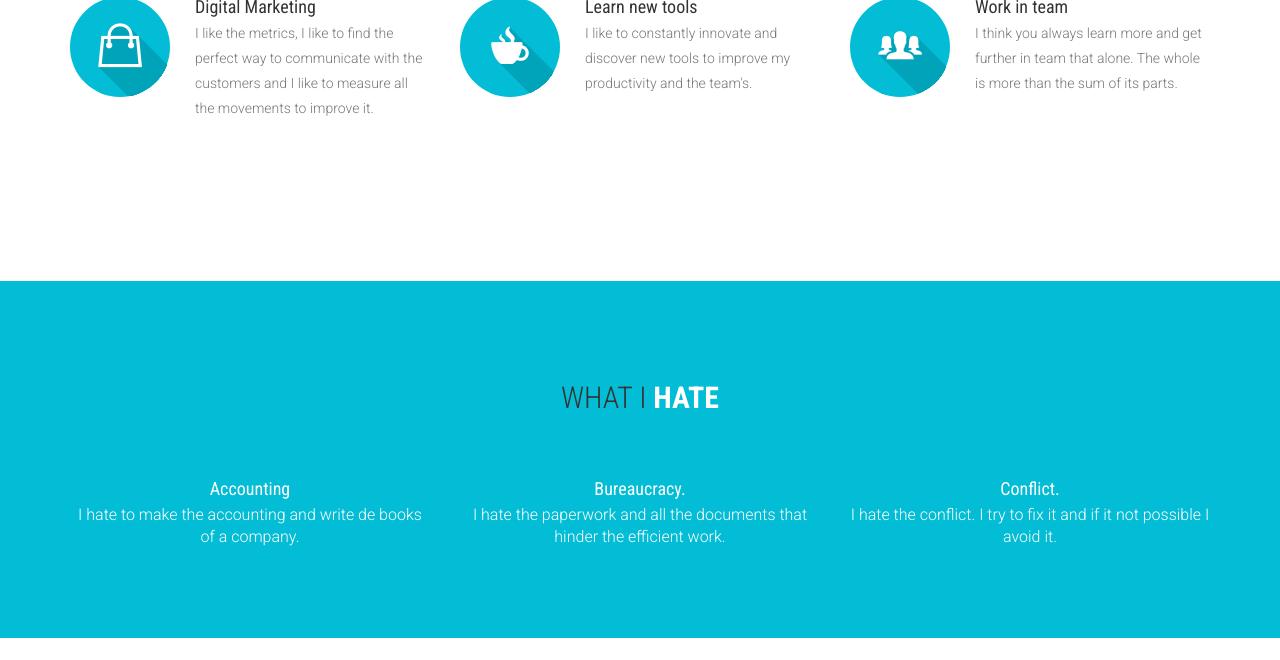
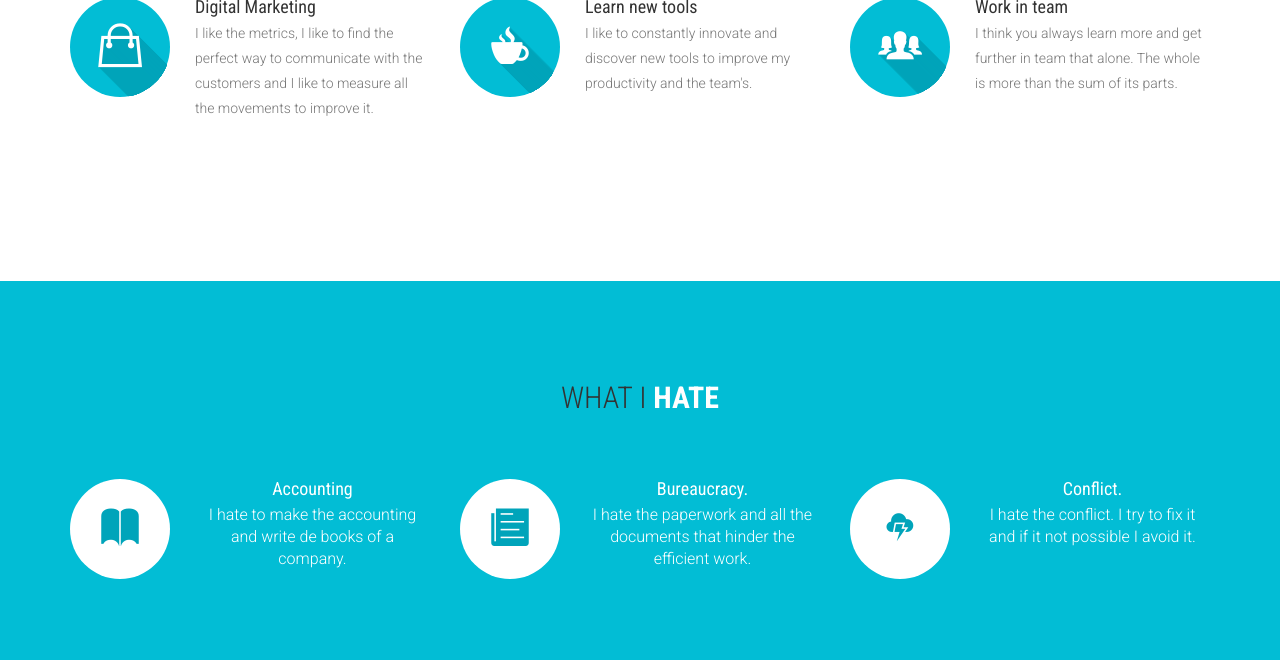
Before and after one commit to YuniorGlez/aboutyunior, a website: page public/index.html in a window 1280 px wide. Shown: the part 1609-2269 px from the top of the page. Drawn offline with nearby package versions, Linux system fonts and the light colour scheme; files whose address does not match are found by name; a web font is replaced by a local one.

Commit message:
changes !

```diff
--- a/public/css/main.css
+++ b/public/css/main.css
@@ -94,7 +94,7 @@ a:hover {
   color: #fff;
   -webkit-transition: all 0.2s ease-out 0s;
   transition: all 0.2s ease-out 0s;
-  padding: 15px 0;
+  padding: 5px 0;
   -webkit-box-shadow: 0 0 3px 0 rgba(0, 0, 0, 0.1);
   box-shadow: 0 0 3px 0 rgba(0, 0, 0, 0.1);
   border-bottom: 1px solid #dedede;
@@ -103,7 +103,7 @@ a:hover {
   background: transparent;
 }
 #top-bar.animated-header {
-  padding: 20px 0;
+  padding: 5px 0;
   background: #ffffff;
   box-shadow: none;
 }
@@ -379,10 +379,10 @@ figure figcaption p {
 #feature {
   padding: 80px 0;
 }
-#feature .media {
+.media {
   margin: 0px 0 70px 0;
 }
-#feature .media .media-left {
+.media .media-left {
   padding-right: 25px;
 }
 #feature h3 {
@@ -399,7 +399,13 @@ figure figcaption p {
   font-size: 14px;
   color: #777777;
 }
-#feature .icon {
+#call-to-action .icon{
+  background-color: white;
+  color: #00a4ba;
+  text-shadow: none;
+
+}
+.icon {
   text-decoration: none;
   color: #fff;
   background-color: #02bdd5;
@@ -503,9 +509,10 @@ figure figcaption p {
   font-size: 13px;
   margin-bottom: 0;
   margin-top: 10px;
+	color: white;
 }
 #footer .copyright a {
-  color: #02bdd5;
+  color: white;
 }
 #footer .social {
   text-align: right;
--- a/public/index.html
+++ b/public/index.html
@@ -121,7 +121,7 @@
 						<!-- cd-intro -->
 						<!-- /.slider -->
 						<h2 class="wow fadeInUp animated" data-wow-delay=".6s">
-                                    I am 22 years old and I have developed 4+ mobile applications and have participated in more many projects<br>In five years of doble degree I have learned a lot and above all I have moved to learn more
+                                    I am 22 years old and I have developed 4+ mobile applications and have participated in many projects<br>In five years of doble degree I have learned a lot and above all I have moved to learn more
                                 </h2>
 
 					</div>
@@ -274,6 +274,12 @@
 			<div class="row">
 				<div class="col-md-4 col-lg-4 col-xs-12">
 					<div class="media wow fadeInUp animated" data-wow-duration="500ms" data-wow-delay="300ms">
+
+						<div class="media-left">
+							<div class="icon">
+								<i class="ion-ios-book"></i>
+							</div>
+						</div>
 						<div class="media-body">
 							<h4 class="media-heading">Accounting</h4>
 							<p>I hate to make the accounting and write de books of a company.</p>
@@ -282,6 +288,12 @@
 				</div>
 				<div class="col-md-4 col-lg-4 col-xs-12">
 					<div class="media wow fadeInDown animated" data-wow-duration="500ms" data-wow-delay="600ms">
+
+						<div class="media-left">
+							<div class="icon">
+								<i class="ion-ios-paper"></i>
+							</div>
+						</div>
 						<div class="media-body">
 							<h4 class="media-heading">Bureaucracy.</h4>
 							<p>I hate the paperwork and all the documents that hinder the efficient work.</p>
@@ -290,6 +302,12 @@
 				</div>
 				<div class="col-md-4 col-lg-4 col-xs-12">
 					<div class="media wow fadeInDown animated" data-wow-duration="500ms" data-wow-delay="900ms">
+
+						<div class="media-left">
+							<div class="icon">
+								<i class="ion-ios-thunderstorm"></i>
+							</div>
+						</div>
 						<div class="media-body">
 							<h4 class="media-heading">Conflict.</h4>
 							<p>I hate the conflict. I try to fix it and if it not possible I avoid it.</p>
--- /dev/null
+++ b/public/robots.txt
@@ -0,0 +1,5 @@
+User-agent: *
+
+Allow: /*.html
+
+Disallow: /mailer/* /lib/* /js/* /css/* /elements.html /*.json /.* /fonts/* /prepos.cfg /dashboard/assets/*
```
Also changed, not shown: public/favicon.ico.
